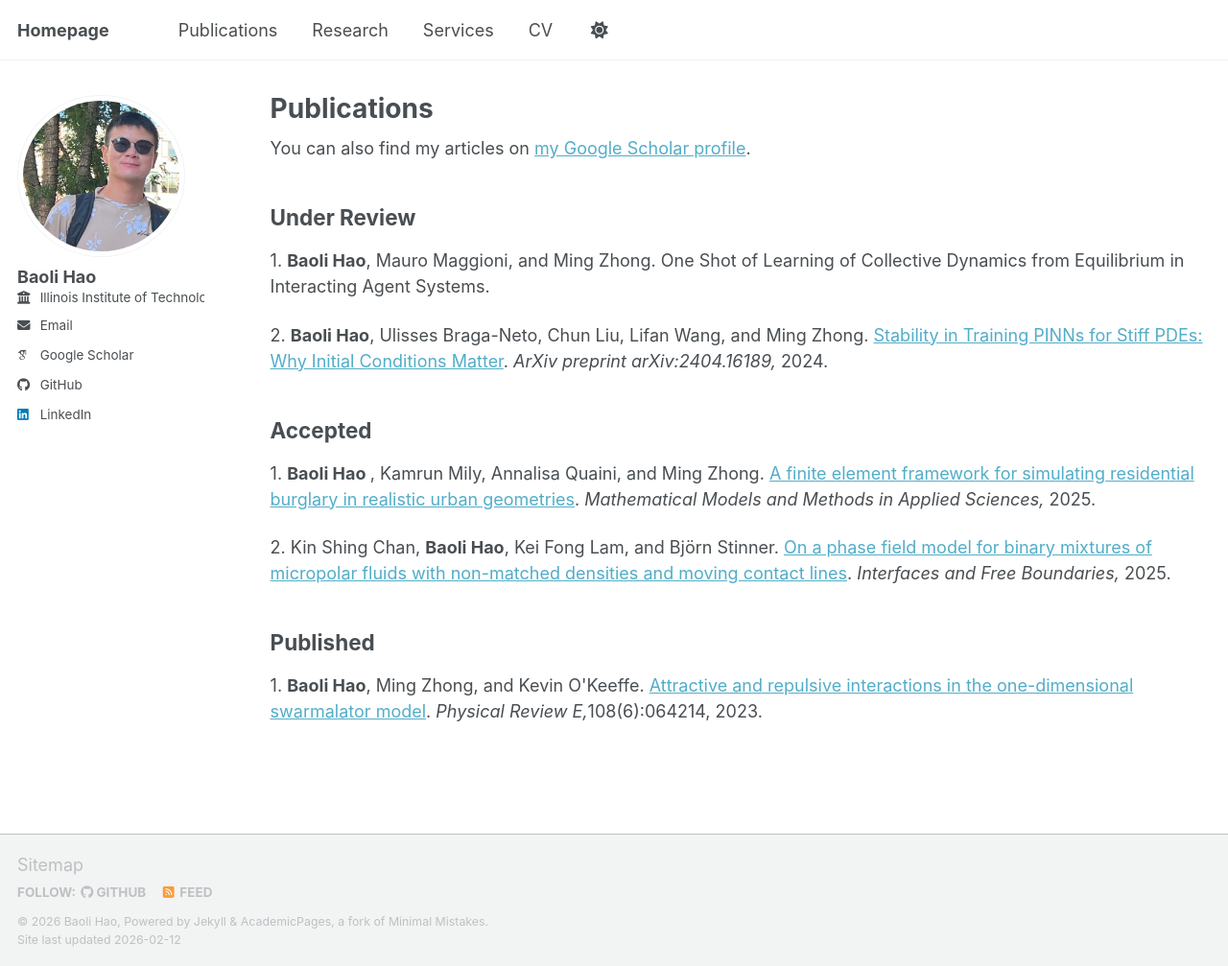
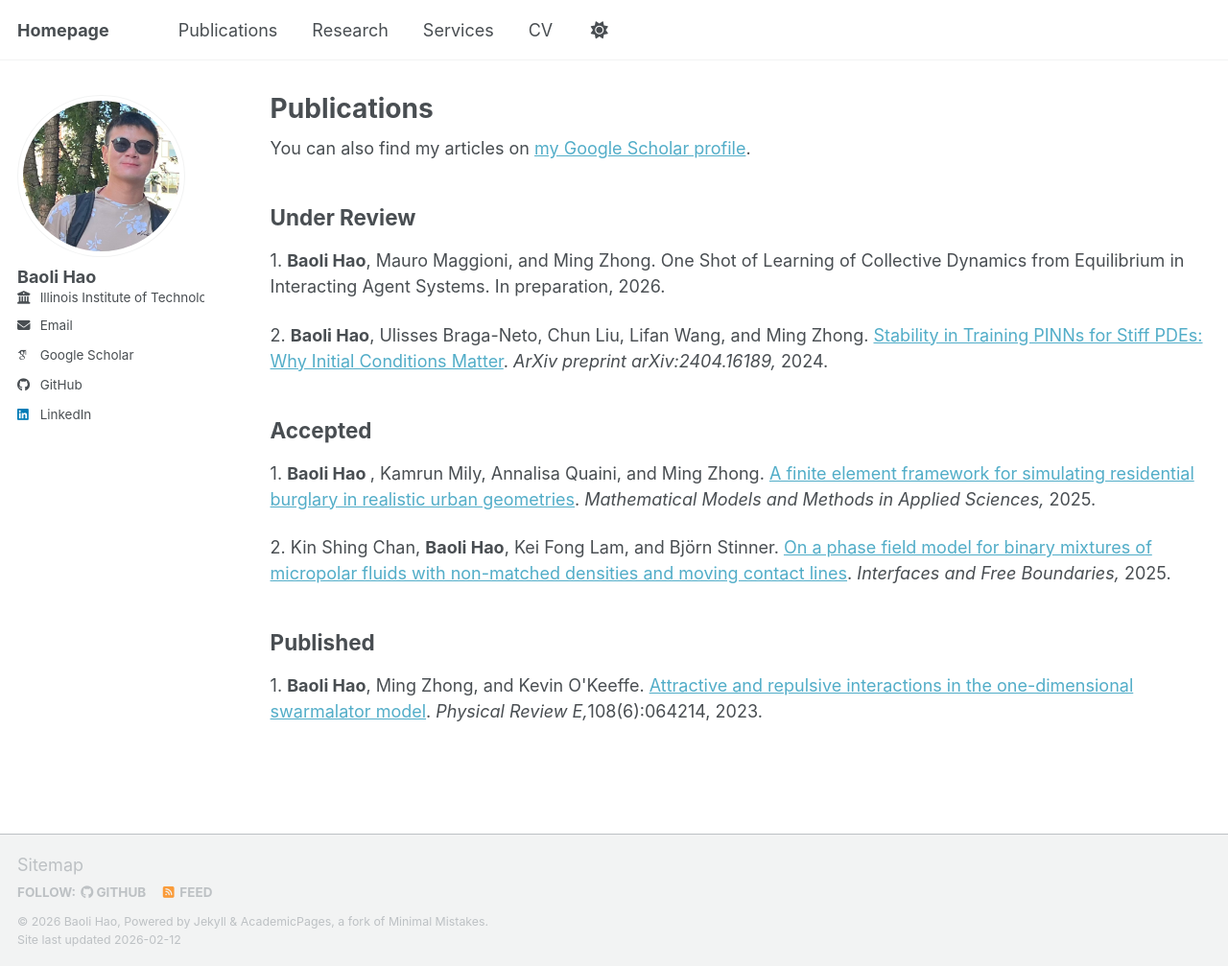
Before and after one commit to baolihao/baolihao.github.io, a Jekyll site: the page built from _pages/publications.html, in a window 1280 px wide and 1007 px high. Shown: the whole window at 96% size. Built offline with Jekyll 4.4.1, drawn with Linux system fonts in a browser that asks for light colours; some web fonts are replaced; a script bundle is joined from its source files by our own code; library files that are not in the unit come from our copies.

Commit message:
Update publications.html

```diff
--- a/_pages/publications.html
+++ b/_pages/publications.html
@@ -11,7 +11,7 @@ author_profile: true
 
 <h2>Under Review</h2>
 <p>
-  1. <b>Baoli Hao</b>, Mauro Maggioni,  and Ming Zhong. One Shot of Learning of Collective Dynamics from Equilibrium in Interacting Agent Systems.
+  1. <b>Baoli Hao</b>, Mauro Maggioni,  and Ming Zhong. One Shot of Learning of Collective Dynamics from Equilibrium in Interacting Agent Systems. In preparation, 2026.
 </p>
 <p>
  2.  <b>Baoli Hao</b>, Ulisses Braga-Neto, Chun Liu, Lifan Wang, and Ming Zhong.
```
